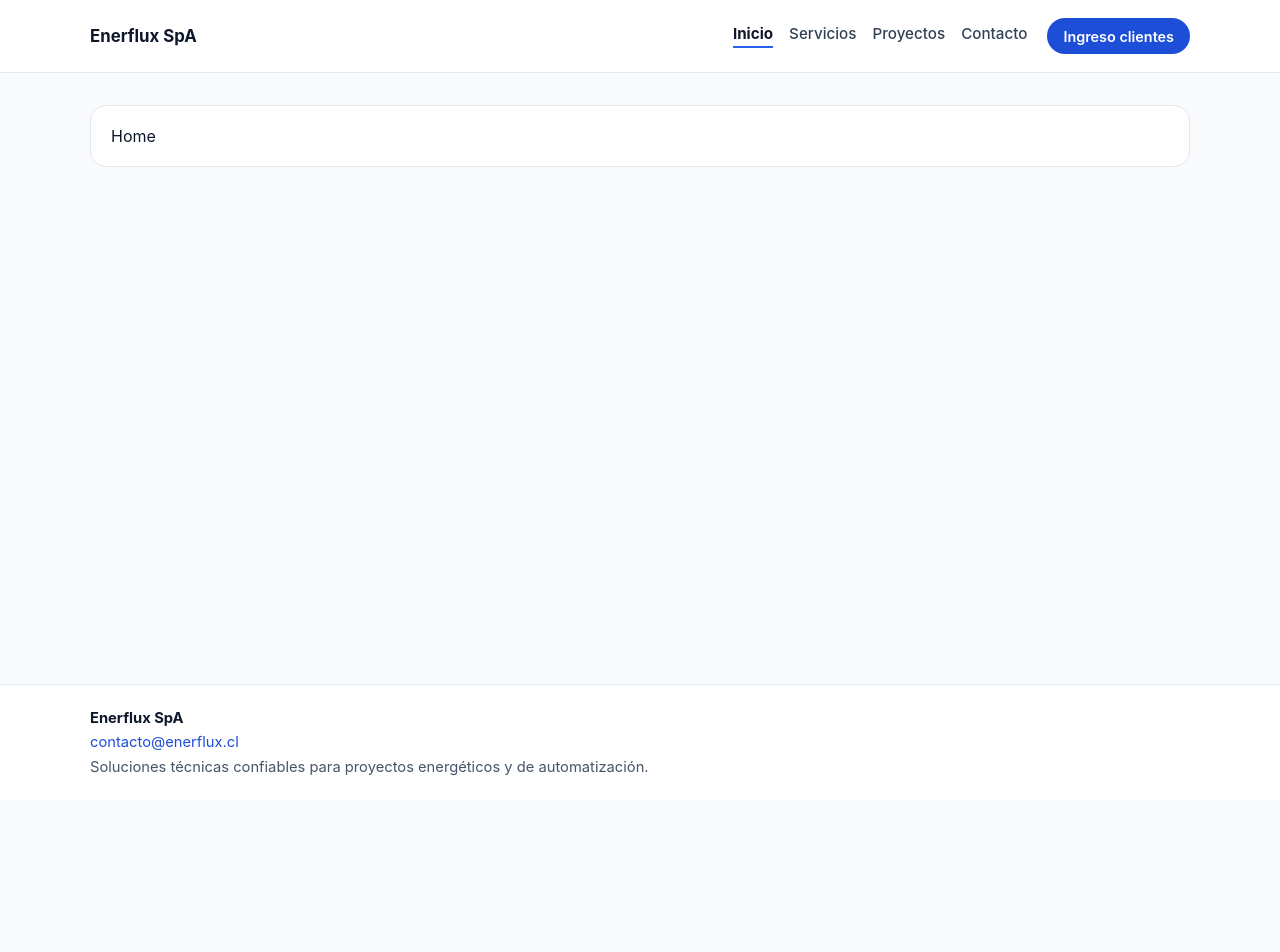
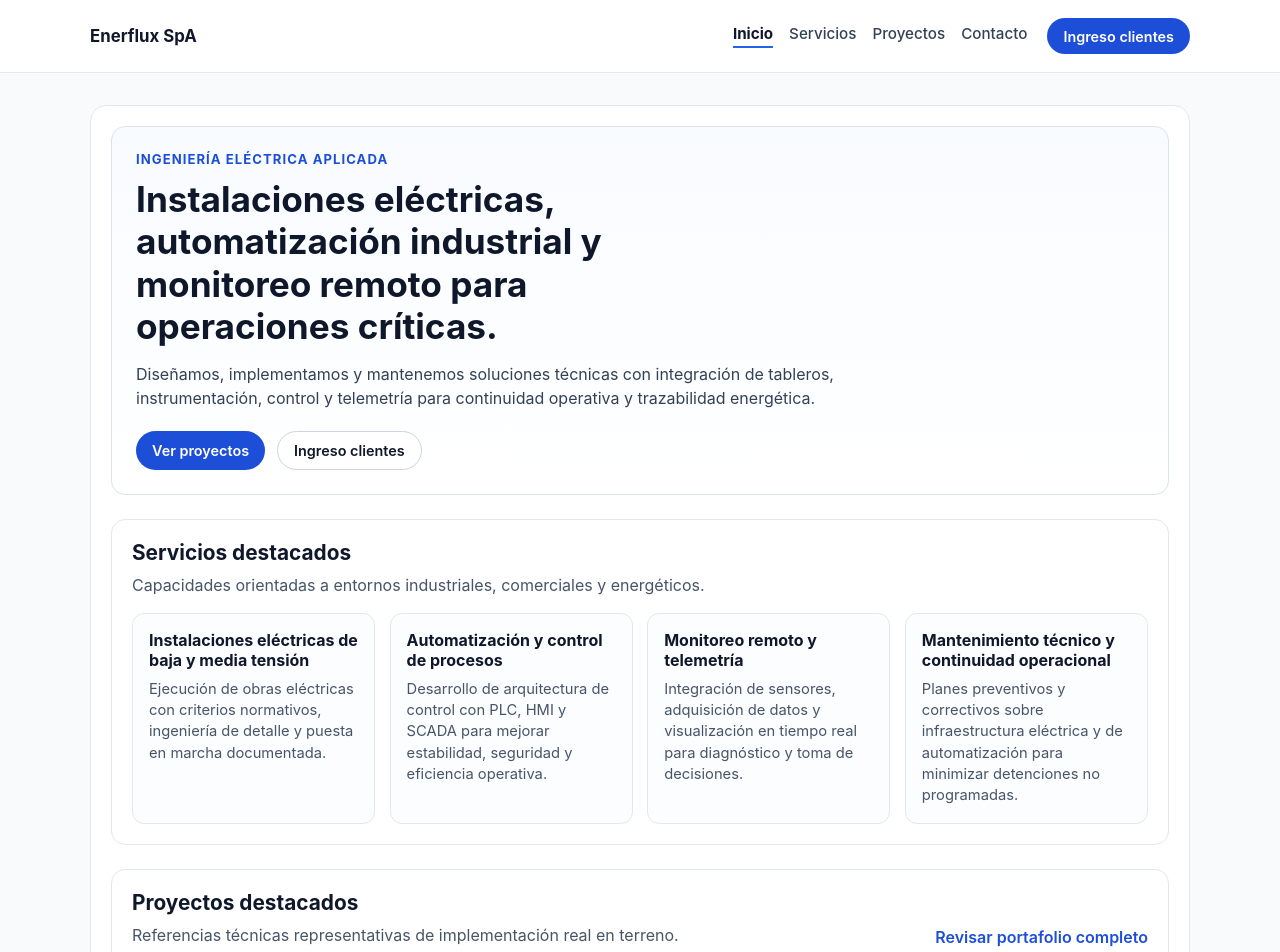
Before and after one commit to ANDREW1221ka/enerflux-web, a React (Vite) app: page / in a window 1280 px wide. Shown: the top 952 px of the page. Before the commit the page ends 800 px from the top, so only its background shows below. Built offline with nearby package versions, Linux system fonts and the light colour scheme.

Commit message:
feat(public): crear homepage corporativa modular

```diff
--- /dev/null
+++ b/src/components/public/ContactCTASection.tsx
@@ -0,0 +1,16 @@
+import { NavLink } from 'react-router-dom'
+
+export function ContactCTASection() {
+  return (
+    <section className="home-cta" aria-labelledby="home-cta-title">
+      <h2 id="home-cta-title">¿Evaluamos tu próximo proyecto técnico?</h2>
+      <p>
+        Coordinamos un levantamiento inicial para definir alcance, riesgos operativos y propuesta de
+        implementación con foco en continuidad y control.
+      </p>
+      <NavLink className="hero-primary-button" to="/contacto">
+        Solicitar evaluación técnica
+      </NavLink>
+    </section>
+  )
+}
--- /dev/null
+++ b/src/components/public/HeroSection.tsx
@@ -0,0 +1,25 @@
+import { NavLink } from 'react-router-dom'
+
+export function HeroSection() {
+  return (
+    <section className="home-hero" aria-labelledby="home-hero-title">
+      <p className="home-eyebrow">Ingeniería eléctrica aplicada</p>
+      <h1 id="home-hero-title">
+        Instalaciones eléctricas, automatización industrial y monitoreo remoto para operaciones
+        críticas.
+      </h1>
+      <p className="home-hero-subtitle">
+        Diseñamos, implementamos y mantenemos soluciones técnicas con integración de tableros,
+        instrumentación, control y telemetría para continuidad operativa y trazabilidad energética.
+      </p>
+      <div className="home-hero-actions">
+        <NavLink className="hero-primary-button" to="/proyectos">
+          Ver proyectos
+        </NavLink>
+        <NavLink className="hero-secondary-button" to="/login">
+          Ingreso clientes
+        </NavLink>
+      </div>
+    </section>
+  )
+}
--- /dev/null
+++ b/src/components/public/ProjectsSection.tsx
@@ -0,0 +1,62 @@
+import { NavLink } from 'react-router-dom'
+
+type Project = {
+  name: string
+  scope: string
+  stack: string
+  result: string
+}
+
+const featuredProjects: Project[] = [
+  {
+    name: 'Modernización de sala eléctrica - Planta de alimentos',
+    scope: 'Reemplazo de tableros, protección selectiva y actualización de canalizaciones.',
+    stack: 'ETAP, tableros IEC, variadores de frecuencia y medición trifásica.',
+    result: 'Reducción de 28% en interrupciones por fallas eléctricas durante los primeros 6 meses.',
+  },
+  {
+    name: 'Sistema SCADA para estación de bombeo',
+    scope: 'Integración de PLC, comunicaciones industriales y visualización remota 24/7.',
+    stack: 'PLC Siemens, SCADA web, VPN industrial y alarmística por eventos críticos.',
+    result: 'Tiempo de respuesta operacional reducido de 45 a 12 minutos en incidentes monitoreados.',
+  },
+  {
+    name: 'Telemetría energética multi-sitio',
+    scope: 'Centralización de consumo, calidad de energía y estados operativos en múltiples sedes.',
+    stack: 'Medidores inteligentes, gateway IoT y paneles técnicos de indicadores.',
+    result: 'Base de datos consolidada para decisiones de eficiencia y mantenimiento predictivo.',
+  },
+]
+
+export function ProjectsSection() {
+  return (
+    <section className="home-section" aria-labelledby="projects-title">
+      <div className="home-section-header home-section-header-inline">
+        <div>
+          <h2 id="projects-title">Proyectos destacados</h2>
+          <p>Referencias técnicas representativas de implementación real en terreno.</p>
+        </div>
+        <NavLink className="home-text-link" to="/proyectos">
+          Revisar portafolio completo
+        </NavLink>
+      </div>
+
+      <div className="home-projects-list">
+        {featuredProjects.map((project) => (
+          <article key={project.name} className="home-card home-project-card">
+            <h3>{project.name}</h3>
+            <p>
+              <strong>Alcance:</strong> {project.scope}
+            </p>
+            <p>
+              <strong>Tecnologías:</strong> {project.stack}
+            </p>
+            <p>
+              <strong>Resultado:</strong> {project.result}
+            </p>
+          </article>
+        ))}
+      </div>
+    </section>
+  )
+}
--- /dev/null
+++ b/src/components/public/ServicesSection.tsx
@@ -0,0 +1,41 @@
+const services = [
+  {
+    title: 'Instalaciones eléctricas de baja y media tensión',
+    description:
+      'Ejecución de obras eléctricas con criterios normativos, ingeniería de detalle y puesta en marcha documentada.',
+  },
+  {
+    title: 'Automatización y control de procesos',
+    description:
+      'Desarrollo de arquitectura de control con PLC, HMI y SCADA para mejorar estabilidad, seguridad y eficiencia operativa.',
+  },
+  {
+    title: 'Monitoreo remoto y telemetría',
+    description:
+      'Integración de sensores, adquisición de datos y visualización en tiempo real para diagnóstico y toma de decisiones.',
+  },
+  {
+    title: 'Mantenimiento técnico y continuidad operacional',
+    description:
+      'Planes preventivos y correctivos sobre infraestructura eléctrica y de automatización para minimizar detenciones no programadas.',
+  },
+]
+
+export function ServicesSection() {
+  return (
+    <section className="home-section" aria-labelledby="services-title">
+      <div className="home-section-header">
+        <h2 id="services-title">Servicios destacados</h2>
+        <p>Capacidades orientadas a entornos industriales, comerciales y energéticos.</p>
+      </div>
+      <div className="home-services-grid">
+        {services.map((service) => (
+          <article key={service.title} className="home-card">
+            <h3>{service.title}</h3>
+            <p>{service.description}</p>
+          </article>
+        ))}
+      </div>
+    </section>
+  )
+}
--- a/src/index.css
+++ b/src/index.css
@@ -147,3 +147,169 @@ a {
     flex-wrap: wrap;
   }
 }
+
+.home-page {
+  display: grid;
+  gap: 1.5rem;
+}
+
+.home-hero {
+  border: 1px solid #dbe3ee;
+  border-radius: 14px;
+  background: linear-gradient(180deg, #f8fbff 0%, #ffffff 100%);
+  padding: 1.5rem;
+}
+
+.home-eyebrow {
+  margin: 0;
+  color: #1d4ed8;
+  font-size: 0.82rem;
+  text-transform: uppercase;
+  letter-spacing: 0.08em;
+  font-weight: 700;
+}
+
+.home-hero h1 {
+  margin: 0.7rem 0 0;
+  font-size: clamp(1.6rem, 2.8vw, 2.2rem);
+  line-height: 1.2;
+  color: #0f172a;
+  max-width: 24ch;
+}
+
+.home-hero-subtitle {
+  margin: 0.9rem 0 0;
+  max-width: 72ch;
+  color: #334155;
+  line-height: 1.55;
+}
+
+.home-hero-actions {
+  margin-top: 1.25rem;
+  display: flex;
+  flex-wrap: wrap;
+  gap: 0.75rem;
+}
+
+.hero-primary-button,
+.hero-secondary-button {
+  display: inline-flex;
+  align-items: center;
+  justify-content: center;
+  border-radius: 999px;
+  padding: 0.62rem 1rem;
+  font-size: 0.9rem;
+  font-weight: 600;
+  transition: all 0.2s ease;
+}
+
+.hero-primary-button {
+  background-color: #1d4ed8;
+  color: #ffffff;
+}
+
+.hero-primary-button:hover {
+  background-color: #1e40af;
+}
+
+.hero-secondary-button {
+  border: 1px solid #cbd5e1;
+  color: #0f172a;
+  background-color: #ffffff;
+}
+
+.hero-secondary-button:hover {
+  border-color: #94a3b8;
+  background-color: #f8fafc;
+}
+
+.home-section {
+  border: 1px solid #e2e8f0;
+  border-radius: 14px;
+  padding: 1.25rem;
+  background-color: #ffffff;
+}
+
+.home-section-header h2,
+.home-cta h2 {
+  margin: 0;
+  font-size: 1.3rem;
+  color: #0f172a;
+}
+
+.home-section-header p,
+.home-cta p {
+  margin: 0.5rem 0 0;
+  color: #475569;
+  line-height: 1.5;
+}
+
+.home-section-header-inline {
+  display: flex;
+  justify-content: space-between;
+  align-items: flex-end;
+  gap: 1rem;
+}
+
+.home-text-link {
+  color: #1d4ed8;
+  font-weight: 600;
+  white-space: nowrap;
+}
+
+.home-services-grid {
+  margin-top: 1rem;
+  display: grid;
+  grid-template-columns: repeat(auto-fit, minmax(220px, 1fr));
+  gap: 0.9rem;
+}
+
+.home-card {
+  border: 1px solid #e2e8f0;
+  border-radius: 12px;
+  padding: 1rem;
+  background-color: #fcfdff;
+}
+
+.home-card h3 {
+  margin: 0;
+  font-size: 1rem;
+  color: #0f172a;
+}
+
+.home-card p {
+  margin: 0.55rem 0 0;
+  color: #475569;
+  font-size: 0.92rem;
+  line-height: 1.45;
+}
+
+.home-projects-list {
+  margin-top: 1rem;
+  display: grid;
+  gap: 0.8rem;
+}
+
+.home-project-card p strong {
+  color: #1e293b;
+}
+
+.home-cta {
+  border-radius: 14px;
+  border: 1px solid #dbe3ee;
+  padding: 1.25rem;
+  background-color: #f8fbff;
+  display: grid;
+  gap: 0.75rem;
+}
+
+.home-cta .hero-primary-button {
+  justify-self: start;
+}
+
+@media (max-width: 700px) {
+  .home-section-header-inline {
+    flex-direction: column;
+    align-items: flex-start;
+  }
+}
--- a/src/pages/public/HomePage.tsx
+++ b/src/pages/public/HomePage.tsx
@@ -1,3 +1,15 @@
+import { ContactCTASection } from '../../components/public/ContactCTASection'
+import { HeroSection } from '../../components/public/HeroSection'
+import { ProjectsSection } from '../../components/public/ProjectsSection'
+import { ServicesSection } from '../../components/public/ServicesSection'
+
 export function HomePage() {
-  return <section>Home</section>
+  return (
+    <div className="home-page">
+      <HeroSection />
+      <ServicesSection />
+      <ProjectsSection />
+      <ContactCTASection />
+    </div>
+  )
 }
```
